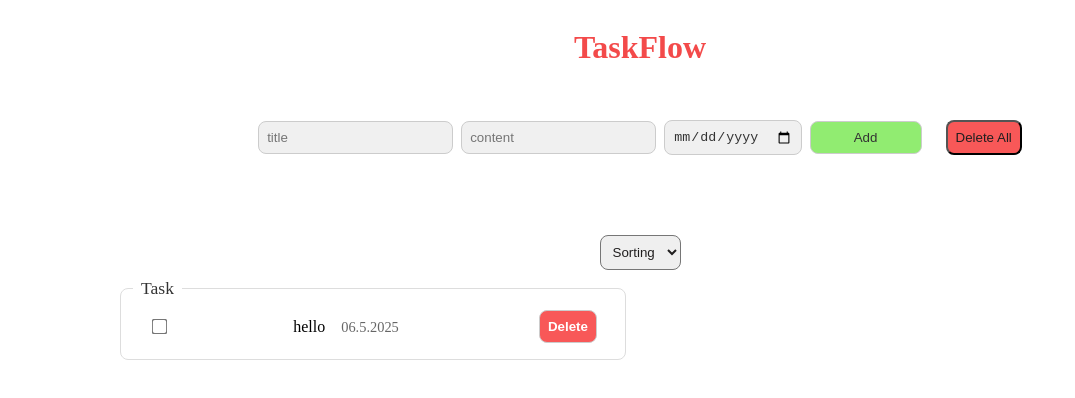
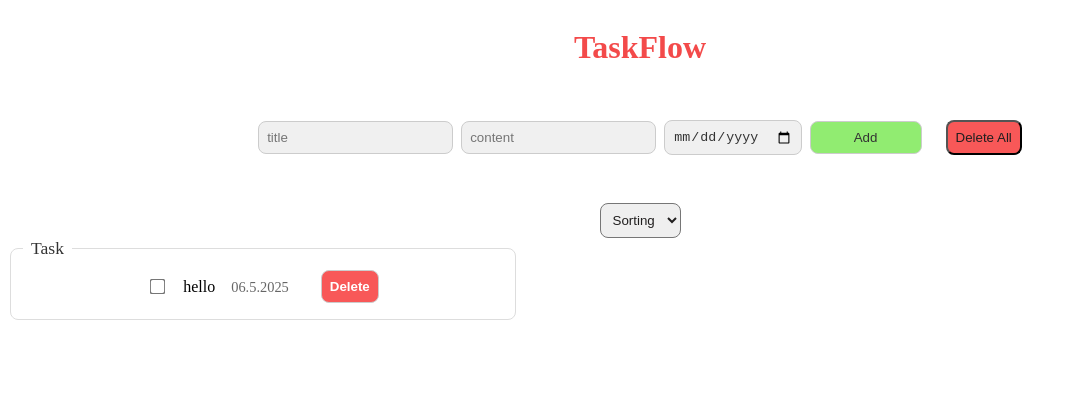
Before and after one commit to ThomasLucking/React-todo, a React app: page / in a window 1280 px wide. Shown: the top 398 px of the page, without its empty margins (0-1075 px from the left). Built offline with nearby package versions, Linux system fonts and the light colour scheme; the HTML template or start-up script is replaced by a standard one.

Commit message:
feat: fixed css positioning

```diff
--- a/src/App.css
+++ b/src/App.css
@@ -57,7 +57,7 @@
   display: flex;
   justify-content: center;
   align-items: center;
-  margin-top: 5rem;
+  margin-top: 3rem;
 }
 
 .Sorting-menu {
@@ -66,26 +66,14 @@
   border-radius: 0.5rem;
 }
 
-.TaskElement-div {
-  display: flex;
-  flex-direction: column;
-  flex-wrap: wrap;
-  justify-content: flex-start;
-  align-items: flex-start;
-  margin: 0 auto;
-  max-height: 80vh;
-  gap: 1rem;
-  max-width: 65rem;
-}
-
 .fieldset-div {
   display: flex;
   justify-content: center;
   align-items: center;
-  gap: 1rem;
+  gap: 2rem;
   width: 90%;
   max-width: 30rem;
-  margin: 0.5rem 0;
+  margin-left: 0.5rem 0;
   border-radius: 0.5rem;
   border: 1px solid #ddd;
   height: 4rem;
@@ -104,7 +92,6 @@
   justify-content: space-between;
   padding: 0 1rem;
   gap: 1rem;
-  flex-grow: 1;
 }
 
 .task-date {
--- a/src/form/TaskCreationForm.tsx
+++ b/src/form/TaskCreationForm.tsx
@@ -1,4 +1,4 @@
-import DeleteAllButton from "./DeleteAllButton";
+import DeleteAllButton from './DeleteAllButton';
 
 export default function TaskCreationForm() {
   return (
--- a/src/task/TaskElement.tsx
+++ b/src/task/TaskElement.tsx
@@ -1,6 +1,5 @@
 export default function TaskElement() {
   return (
-    <div className="TaskElement-div">
     <fieldset className="fieldset-div">
       <legend className="task-legend">Task</legend>
       <div className="task-content">
@@ -14,6 +13,5 @@ export default function TaskElement() {
         <button className="style-button delete-task-button">Delete</button>
       </div>
     </fieldset>
-    </div>
   );
 }
```
Also changed, not shown: src/form/DeleteAllButton.tsx (line endings or trailing spaces). Lines whose indentation alone changed are shown as unchanged.
